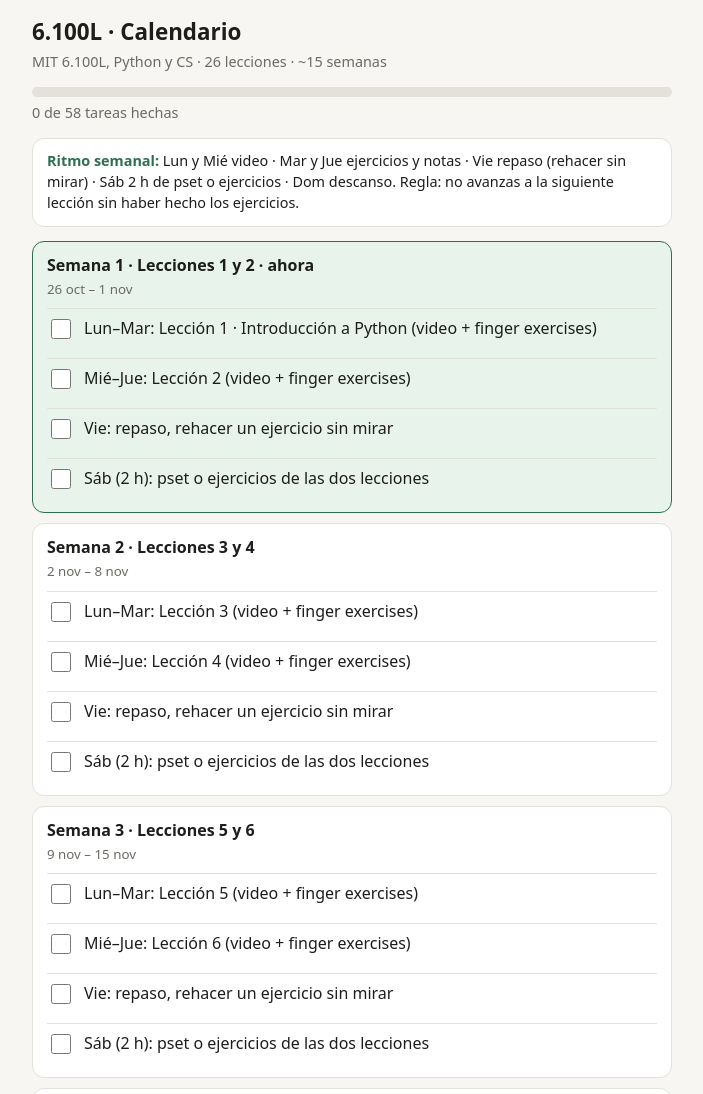
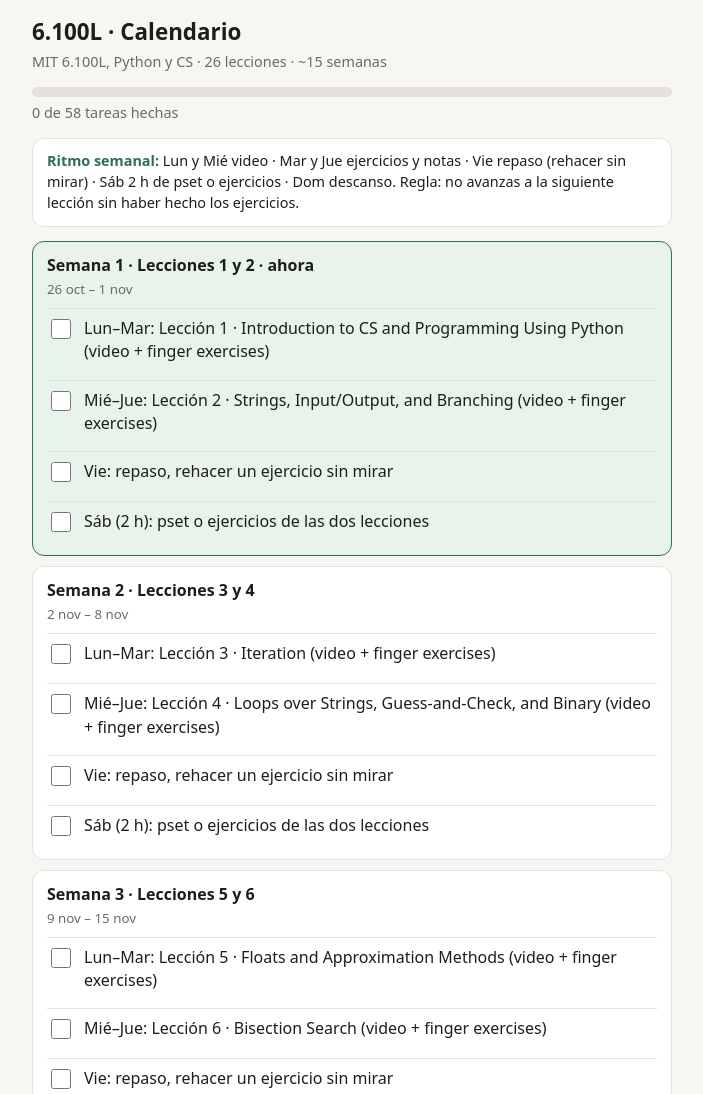
Before and after one commit to Alvaro1799/6.100-L-personal-tracker, a plain HTML site: page index.html in a window 1280 px wide. Shown: the top 1094 px of the page, without its empty margins (288-991 px from the left). Drawn offline with Linux system fonts and the light colour scheme.

Commit message:
Update course titles in index.html

```diff
--- a/index.html
+++ b/index.html
@@ -44,7 +44,7 @@ button{margin:8px 0 24px;background:none;border:1px solid var(--bd);color:var(--
 var M=["ene","feb","mar","abr","may","jun","jul","ago","sep","oct","nov","dic"];
 var W=[[2026,10,26,1,2],[2026,11,2,3,4],[2026,11,9,5,6],[2026,11,16,7,8],[2026,11,23,9,10],[2026,11,30,11,12],[2026,12,7,13,14],[2026,12,14,15,16],
 [2026,12,21,0,0],[2026,12,28,17,18],[2027,1,4,19,20],[2027,1,11,21,22],[2027,1,18,23,24],[2027,1,25,25,26],[2027,2,1,-1,-1]];
-var N={1:"Introducción a Python",17:"Programación orientada a objetos: clases y métodos",18:"POO: métodos dunder",19:"Herencia"};
+var N={1:"Introduction to CS and Programming Using Python",2:"Strings, Input/Output, and Branching",3:"Iteration",4:"Loops over Strings, Guess-and-Check, and Binary",5:"Floats and Approximation Methods",6:"Bisection Search",7:"Decomposition, Abstraction, and Functions",8:"Functions as Objects",9:"Lambda Functions, Tuples, and Lists",10:"Lists and Mutability",11:"Aliasing and Cloning",12:"List Comprehension, Functions as Objects, Testing, and Debugging",13:"Exceptions and Assertions",14:"Dictionaries",15:"Recursion",16:"Recursion on Non-numerics",17:"Python Classes",18:"More Python Class Methods",19:"Inheritance",20:"Fitness Tracker OOP Example",21:"Timing Programs and Counting Operations",22:"Big Oh and Theta",23:"Complexity Classes Examples",24:"Sorting Algorithms",25:"Plotting",26:"List Access, Hashing, Simulations, and Wrap-Up"};
 function f(d){return d.getDate()+" "+M[d.getMonth()]}
 function lec(n){return "Lección "+n+(N[n]?" · "+N[n]:"")+" (video + finger exercises)"}
 var items=[],st={};
```
